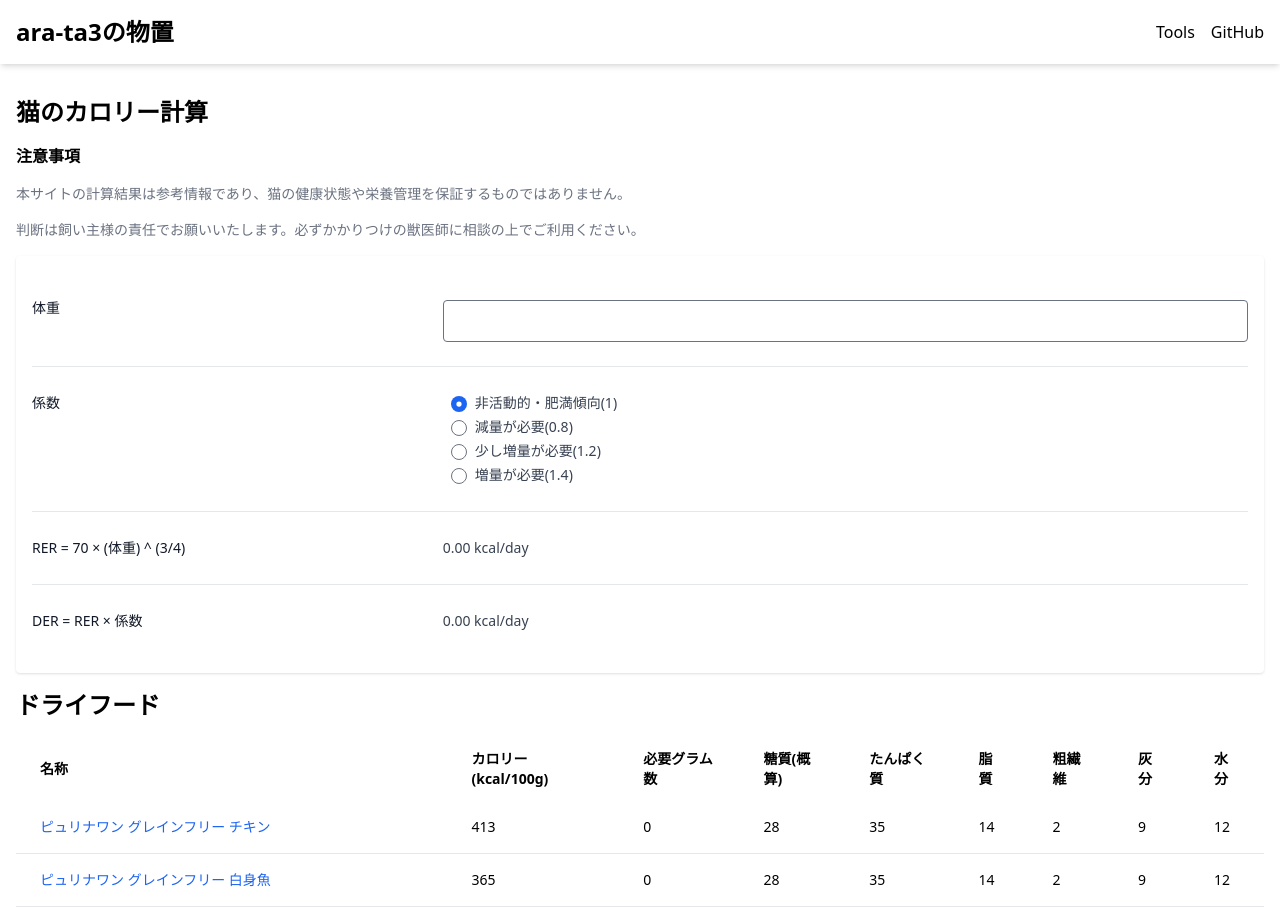
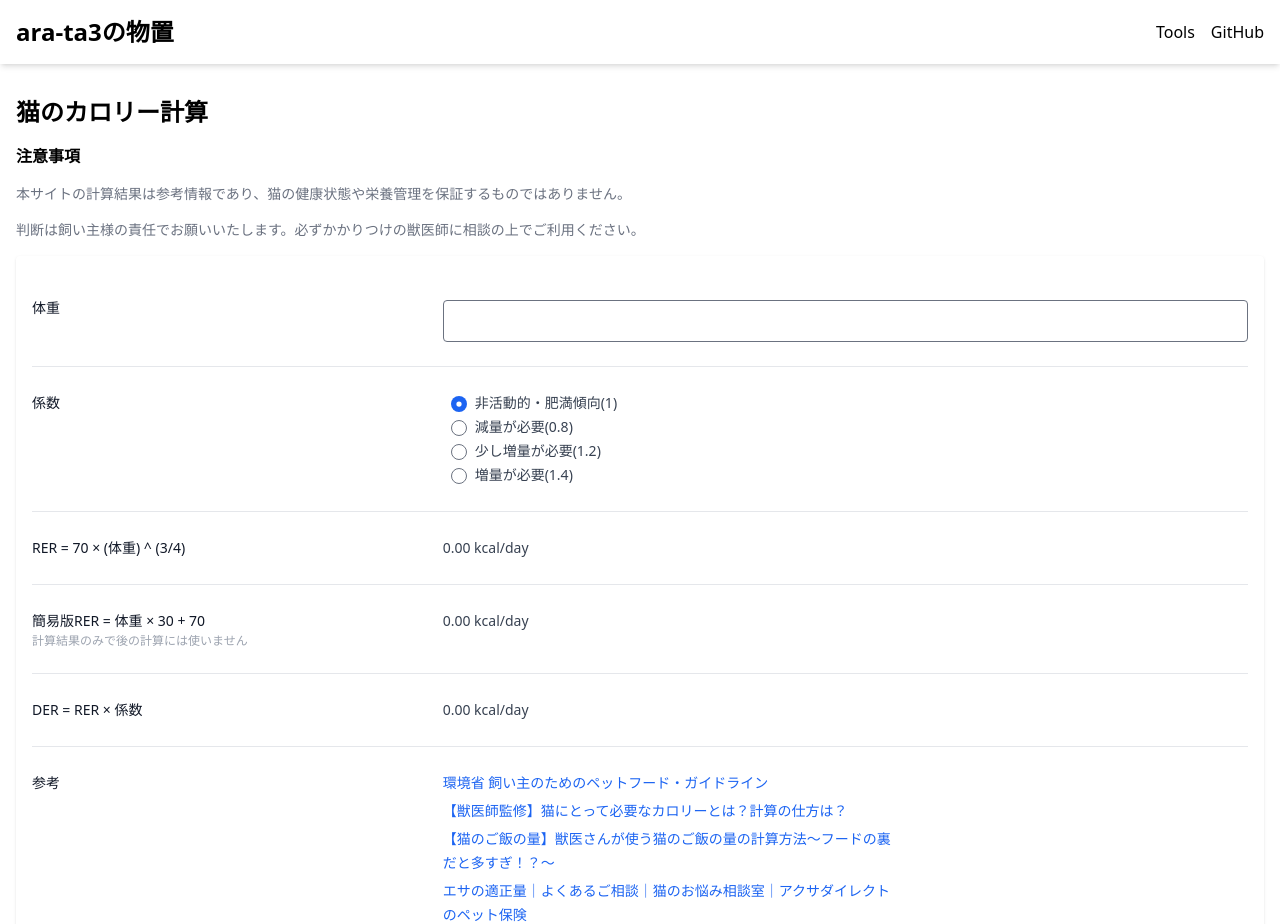
Before and after one commit to ara-ta3/ara-ta3.github.io, a React (Vite) app: page /cat/calorie in a window 1280 px wide. Shown: the top 924 px of the page. Built offline with nearby package versions, Linux system fonts and the light colour scheme.

Commit message:
Add ref and simple rer

```diff
--- a/src/components/cats/CalorieCalculator.tsx
+++ b/src/components/cats/CalorieCalculator.tsx
@@ -17,8 +17,10 @@
 
 const CalorieCalculator: React.FC<
   {
-    setResults: (results: { rer: number; der: number } | null) => void;
-    results: { rer: number; der: number } | null;
+    setResults: (
+      results: { rer: number; simpleRER: number; der: number } | null,
+    ) => void;
+    results: { rer: number; simpleRER: number; der: number } | null;
   }
 > = ({ setResults, results }) => {
   const [weight, setWeight] = useState<string>("");
@@ -39,8 +41,9 @@
     if (!isNaN(parsedWeight) && parsedWeight > 0 && multiplier > 0) {
       const r = new DomainCatCalorie(parsedWeight);
       const rer = r.calculateRER();
+      const simpleRER = r.calculateSimpleRER();
       const der = r.calculateDER(multiplier);
-      setResults({ rer, der });
+      setResults({ rer, simpleRER, der });
     } else {
       setResults(null);
     }
@@ -105,10 +108,67 @@
         </div>
         <div className="px-4 py-6 sm:grid sm:grid-cols-3 sm:gap-4 sm:px-0">
           <dt className="text-sm/6 font-medium text-gray-900">
+            <p>簡易版RER = 体重 × 30 + 70</p>
+            <p className="text-xs text-gray-400">
+              計算結果のみで後の計算には使いません
+            </p>
+          </dt>
+          <dd className="mt-1 text-sm/6 text-gray-700 sm:col-span-2 sm:mt-0">
+            {(results?.simpleRER ?? 0).toFixed(2) ?? 0} kcal/day
+          </dd>
+        </div>
+        <div className="px-4 py-6 sm:grid sm:grid-cols-3 sm:gap-4 sm:px-0">
+          <dt className="text-sm/6 font-medium text-gray-900">
             DER = RER × 係数
           </dt>
           <dd className="mt-1 text-sm/6 text-gray-700 sm:col-span-2 sm:mt-0">
             {(results?.der ?? 0).toFixed(2)} kcal/day
+          </dd>
+        </div>
+        <div className="px-4 py-6 sm:grid sm:grid-cols-3 sm:gap-4 sm:px-0">
+          <dt className="text-sm/6 font-medium text-gray-900">
+            参考
+          </dt>
+          <dd className="mt-1 text-sm/6 text-gray-700 sm:col-span-2 sm:mt-0">
+            <ul className="max-w-md space-y-1 text-gray-500 list-none list-inside dark:text-gray-400">
+              <li>
+                <a
+                  className="hover:underline text-blue-600"
+                  href="https://www.env.go.jp/nature/dobutsu/aigo/2_data/pamph/petfood_guide_1808/pdf/6.pdf"
+                  target="_blank"
+                >
+                  環境省 飼い主のためのペットフード・ガイドライン
+                </a>
+              </li>
+
+              <li>
+                <a
+                  className="hover:underline text-blue-600"
+                  href="https://www.anicom-sompo.co.jp/nekonoshiori/8965.html#i-2"
+                  target="_blank"
+                >
+                  【獣医師監修】猫にとって必要なカロリーとは？計算の仕方は？
+                </a>
+              </li>
+              <li>
+                <a
+                  className="hover:underline text-blue-600"
+                  href="https://www.youtube.com/watch?v=i-R76COsVbU"
+                  target="_blank"
+                >
+                  【猫のご飯の量】獣医さんが使う猫のご飯の量の計算方法～フードの裏だと多すぎ！？～
+                </a>
+              </li>
+              <li>
+                <a
+                  className="hover:underline text-blue-600"
+                  href="https://www.axa-direct.co.jp/pet/pet_cat/consultation/content/08.html"
+                  target="_blank"
+                >
+                  エサの適正量｜よくあるご相談｜猫のお悩み相談室｜アクサダイレクトのペット保険
+                </a>
+              </li>
+            </ul>
           </dd>
         </div>
       </dl>
--- a/src/domains/Cat.ts
+++ b/src/domains/Cat.ts
@@ -5,10 +5,14 @@
         this.weight = weight;
     }
 
-
     calculateRER(): number {
         return 70 * Math.pow(this.weight, 0.75);
     }
+
+    calculateSimpleRER(): number {
+        return this.weight * 30 + 70;
+    }
+
 
     calculateDER(multiplier: number): number {
         return this.calculateRER() * multiplier;
```
